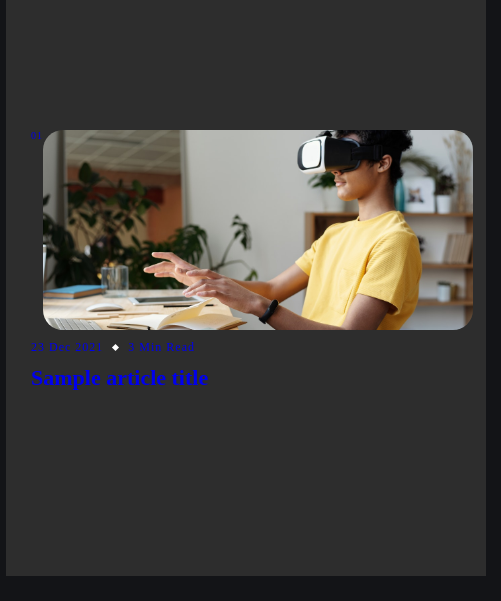
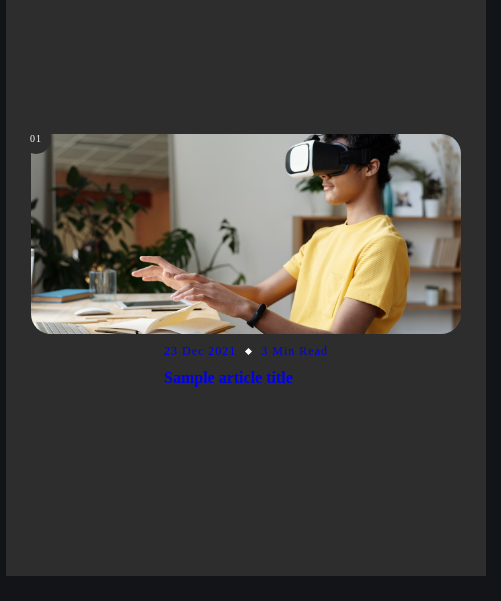
Before and after one commit to Christiano0407/webBlog, a website: page blog/html/blog.html in a window 1280 px wide. Shown: the part 218-819 px from the top of the page, 779-1280 px from the left. Drawn offline with nearby package versions, Linux system fonts and the light colour scheme.

Commit message:
changes part 03

```diff
--- a/blog/css/blogMain.css
+++ b/blog/css/blogMain.css
@@ -436,7 +436,7 @@ background-color: #2d2d2d;
   flex-direction: column;
   gap: 1rem;
   padding-block: 2rem;
-  border-bottom: 1ppx solid rgba(255,255,255,.05);
+  border-bottom: 1px solid rgba(255,255,255,.05);
 }
 .trending__news--box:last-of-type {
   border-bottom: none;
@@ -451,3 +451,20 @@ background-color: #2d2d2d;
   width: 100%;
   height: 20rem;
 }
+.trending-number {
+  position: absolute;
+  top: -1rem;
+  left: -1rem;
+  z-index: 15;
+  width: 3rem;
+  height: 3rem;
+  background-color: #2d2d2d;
+  color: #fff;
+  border-radius: 50%;
+}
+.trending__news--data .article-title {
+  font-size: 1.6rem;
+}
+.trending__news--box:hover .article-title {
+  color: #fff;
+}
--- a/blog/css/media/mediaQuerie.css
+++ b/blog/css/media/mediaQuerie.css
@@ -7,6 +7,13 @@
 @media screen and (min-width: 700px) {
   .form__container--inner {
     align-items: center;
+  }
+  .trending__news--box {
+    flex-direction: row;
+    align-items: center;
+  }
+  .trending__news--img-box {
+    width: 50%;
   }
 }
 
@@ -32,6 +39,13 @@
   }
   .older-posts .article {
     grid-template-columns: 25rem 1fr;
+  }
+  .featured__articles--container {
+    grid-template-columns: 1fr 40rem;
+  }
+  .trending__news--img-box {
+    width: 10rem;
+    height: 10rem;
   }
 }
 
```
